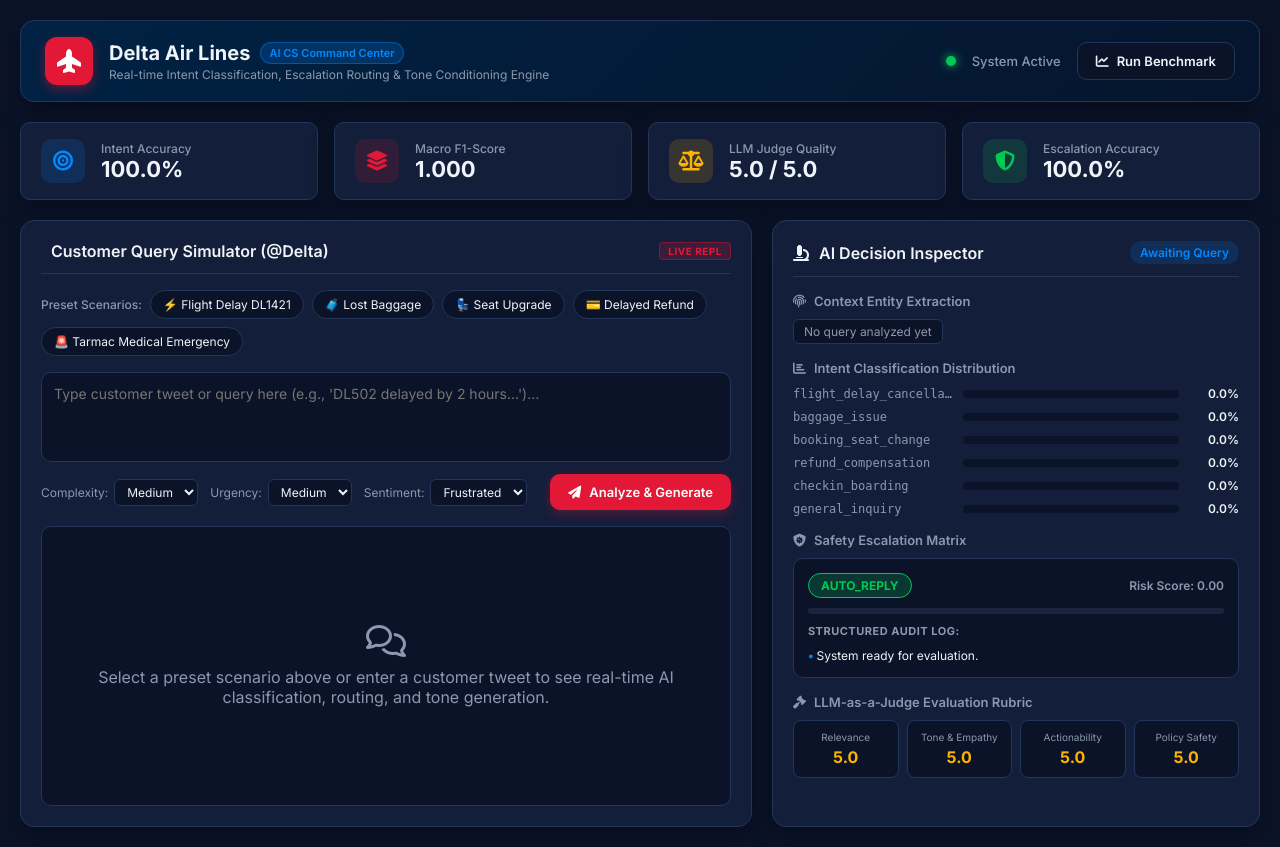
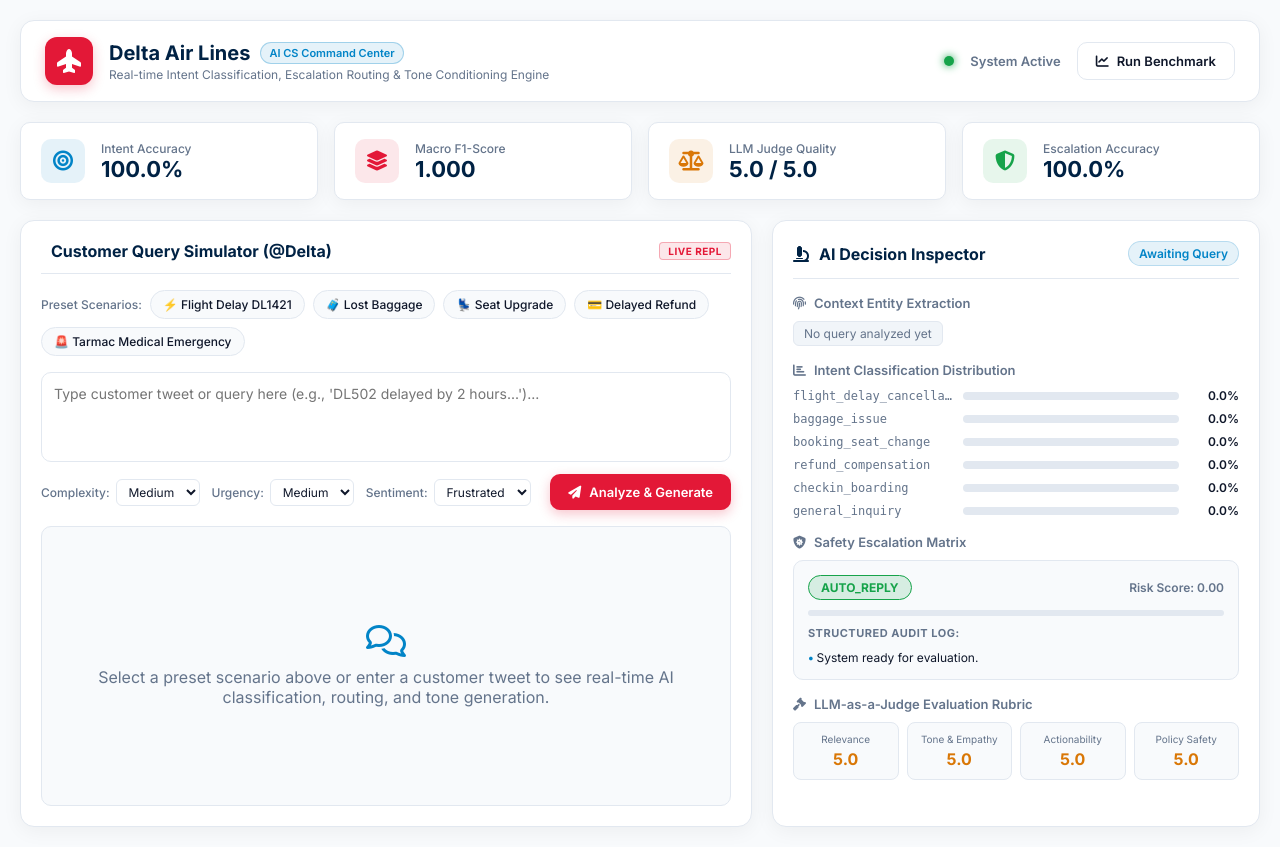
Before and after one commit to RIHASRI/DeltaCS-Agent-HiverAI-support, a Flask app: page / in a window 1280 px wide. Run offline with Flask 3, Linux system fonts and the light colour scheme.

Commit message:
Update Web UI to crisp White Theme and update repository screenshot

```diff
--- a/static/css/style.css
+++ b/static/css/style.css
@@ -1,20 +1,20 @@
 :root {
-    --bg-dark: #0b1329;
-    --bg-card: #131e3a;
-    --bg-card-hover: #1b2a4e;
-    --border-color: #24355a;
+    --bg-main: #f8fafc;
+    --bg-card: #ffffff;
+    --bg-card-hover: #f1f5f9;
+    --border-color: #e2e8f0;
     --delta-navy: #002244;
     --delta-red: #e31837;
     --delta-red-hover: #c4122d;
-    --accent-blue: #0088ff;
-    --accent-green: #00c853;
-    --accent-gold: #ffb300;
-    --text-main: #f0f4f8;
-    --text-muted: #8a99ad;
+    --accent-blue: #0284c7;
+    --accent-green: #16a34a;
+    --accent-gold: #d97706;
+    --text-main: #0f172a;
+    --text-muted: #64748b;
     --radius-lg: 14px;
     --radius-md: 10px;
     --radius-sm: 6px;
-    --shadow-main: 0 8px 24px rgba(0, 0, 0, 0.35);
+    --shadow-main: 0 4px 20px rgba(0, 0, 0, 0.05);
 }
 
 * {
@@ -25,7 +25,7 @@
 }
 
 body {
-    background-color: var(--bg-dark);
+    background-color: var(--bg-main);
     color: var(--text-main);
     min-height: 100vh;
     padding: 20px;
@@ -41,7 +41,7 @@ body {
 
 /* Navbar */
 .navbar {
-    background: linear-gradient(135deg, var(--delta-navy), #06152d);
+    background: #ffffff;
     border: 1px solid var(--border-color);
     border-radius: var(--radius-lg);
     padding: 16px 24px;
@@ -67,12 +67,13 @@ body {
     justify-content: center;
     font-size: 24px;
     color: #ffffff;
-    box-shadow: 0 4px 12px rgba(227, 24, 55, 0.4);
+    box-shadow: 0 4px 12px rgba(227, 24, 55, 0.25);
 }
 
 .brand h1 {
     font-size: 20px;
     font-weight: 700;
+    color: var(--delta-navy);
     display: flex;
     align-items: center;
     gap: 10px;
@@ -80,9 +81,9 @@ body {
 
 .badge-ai {
     font-size: 11px;
-    background: rgba(0, 136, 255, 0.2);
+    background: rgba(2, 132, 199, 0.1);
     color: var(--accent-blue);
-    border: 1px solid rgba(0, 136, 255, 0.4);
+    border: 1px solid rgba(2, 132, 199, 0.3);
     padding: 3px 8px;
     border-radius: 20px;
     font-weight: 600;
@@ -108,12 +109,12 @@ body {
 
 .status-indicator.online {
     background-color: var(--accent-green);
-    box-shadow: 0 0 10px var(--accent-green);
+    box-shadow: 0 0 8px var(--accent-green);
 }
 
 .status-text {
     font-size: 13px;
-    font-weight: 500;
+    font-weight: 600;
     color: var(--text-muted);
 }
 
@@ -145,10 +146,10 @@ body {
     font-size: 20px;
 }
 
-.kpi-icon.blue { background: rgba(0, 136, 255, 0.15); color: var(--accent-blue); }
-.kpi-icon.red { background: rgba(227, 24, 55, 0.15); color: var(--delta-red); }
-.kpi-icon.gold { background: rgba(255, 179, 0, 0.15); color: var(--accent-gold); }
-.kpi-icon.green { background: rgba(0, 200, 83, 0.15); color: var(--accent-green); }
+.kpi-icon.blue { background: rgba(2, 132, 199, 0.1); color: var(--accent-blue); }
+.kpi-icon.red { background: rgba(227, 24, 55, 0.1); color: var(--delta-red); }
+.kpi-icon.gold { background: rgba(217, 119, 6, 0.1); color: var(--accent-gold); }
+.kpi-icon.green { background: rgba(22, 163, 74, 0.1); color: var(--accent-green); }
 
 .kpi-info {
     display: flex;
@@ -164,7 +165,7 @@ body {
 .kpi-value {
     font-size: 22px;
     font-weight: 700;
-    color: var(--text-main);
+    color: var(--delta-navy);
 }
 
 /* Workspace Grid */
@@ -195,7 +196,8 @@ body {
 
 .card-header h2 {
     font-size: 16px;
-    font-weight: 600;
+    font-weight: 700;
+    color: var(--delta-navy);
     display: flex;
     align-items: center;
     gap: 10px;
@@ -203,9 +205,9 @@ body {
 
 .tag-live {
     font-size: 10px;
-    background: rgba(227, 24, 55, 0.2);
+    background: rgba(227, 24, 55, 0.1);
     color: var(--delta-red);
-    border: 1px solid rgba(227, 24, 55, 0.4);
+    border: 1px solid rgba(227, 24, 55, 0.3);
     padding: 2px 8px;
     border-radius: 4px;
     font-weight: 700;
@@ -227,18 +229,19 @@ body {
 }
 
 .chip {
-    background-color: var(--bg-dark);
+    background-color: var(--bg-main);
     border: 1px solid var(--border-color);
     color: var(--text-main);
     padding: 6px 12px;
     border-radius: 20px;
     font-size: 12px;
+    font-weight: 500;
     cursor: pointer;
     transition: all 0.2s ease;
 }
 
 .chip:hover {
-    background-color: var(--bg-card-hover);
+    background-color: #e2e8f0;
     border-color: var(--accent-blue);
     color: var(--accent-blue);
 }
@@ -258,7 +261,7 @@ body {
 textarea {
     width: 100%;
     height: 90px;
-    background-color: var(--bg-dark);
+    background-color: #ffffff;
     border: 1px solid var(--border-color);
     border-radius: var(--radius-md);
     padding: 12px;
@@ -266,11 +269,12 @@ textarea {
     font-size: 14px;
     resize: none;
     outline: none;
-    transition: border-color 0.2s ease;
+    transition: border-color 0.2s ease, box-shadow 0.2s ease;
 }
 
 textarea:focus {
     border-color: var(--accent-blue);
+    box-shadow: 0 0 0 3px rgba(2, 132, 199, 0.15);
 }
 
 .input-controls {
@@ -292,10 +296,11 @@ textarea:focus {
     display: flex;
     align-items: center;
     gap: 6px;
+    font-weight: 500;
 }
 
 select {
-    background-color: var(--bg-dark);
+    background-color: #ffffff;
     border: 1px solid var(--border-color);
     color: var(--text-main);
     padding: 4px 8px;
@@ -320,7 +325,7 @@ select {
 .btn-primary {
     background-color: var(--delta-red);
     color: #ffffff;
-    box-shadow: 0 4px 12px rgba(227, 24, 55, 0.3);
+    box-shadow: 0 4px 12px rgba(227, 24, 55, 0.25);
 }
 
 .btn-primary:hover {
@@ -329,7 +334,7 @@ select {
 }
 
 .btn-secondary {
-    background-color: var(--bg-dark);
+    background-color: #ffffff;
     border: 1px solid var(--border-color);
     color: var(--text-main);
 }
@@ -341,7 +346,7 @@ select {
 
 /* Chat Feed */
 .chat-feed {
-    background-color: var(--bg-dark);
+    background-color: #f8fafc;
     border: 1px solid var(--border-color);
     border-radius: var(--radius-md);
     min-height: 280px;
@@ -363,7 +368,7 @@ select {
     gap: 10px;
 }
 
-.chat-placeholder i { font-size: 32px; }
+.chat-placeholder i { font-size: 32px; color: var(--accent-blue); }
 
 .chat-msg {
     display: flex;
@@ -398,27 +403,30 @@ select {
 }
 
 .chat-msg.customer .msg-bubble {
-    background-color: #1a2744;
-    border: 1px solid #2b3e6b;
+    background-color: #ffffff;
+    border: 1px solid var(--border-color);
     color: var(--text-main);
+    box-shadow: 0 2px 6px rgba(0,0,0,0.03);
     border-top-left-radius: 2px;
 }
 
 .chat-msg.agent .msg-bubble {
     background-color: var(--delta-navy);
-    border: 1px solid var(--delta-red);
+    border: 1px solid var(--delta-navy);
     color: #ffffff;
+    box-shadow: 0 4px 12px rgba(0, 34, 68, 0.15);
     border-top-right-radius: 2px;
 }
 
 /* Inspector Panel */
 .inspector-badge {
     font-size: 12px;
-    background: rgba(0, 136, 255, 0.15);
+    background: rgba(2, 132, 199, 0.1);
     color: var(--accent-blue);
     padding: 4px 10px;
     border-radius: 20px;
     font-weight: 600;
+    border: 1px solid rgba(2, 132, 199, 0.2);
 }
 
 .inspector-section {
@@ -444,7 +452,7 @@ select {
 }
 
 .entity-tag {
-    background-color: var(--bg-dark);
+    background-color: #f1f5f9;
     border: 1px solid var(--border-color);
     padding: 4px 10px;
     border-radius: 6px;
@@ -483,7 +491,7 @@ select {
 
 .bar-track {
     height: 8px;
-    background-color: var(--bg-dark);
+    background-color: #e2e8f0;
     border-radius: 4px;
     overflow: hidden;
 }
@@ -498,11 +506,12 @@ select {
 .intent-pct {
     font-weight: 600;
     text-align: right;
+    color: var(--text-main);
 }
 
 /* Escalation Card */
 .escalation-card {
-    background-color: var(--bg-dark);
+    background-color: #f8fafc;
     border: 1px solid var(--border-color);
     border-radius: var(--radius-md);
     padding: 14px;
@@ -524,14 +533,14 @@ select {
     border-radius: 20px;
 }
 
-.badge-auto { background: rgba(0, 200, 83, 0.2); color: var(--accent-green); border: 1px solid var(--accent-green); }
-.badge-human { background: rgba(227, 24, 55, 0.2); color: var(--delta-red); border: 1px solid var(--delta-red); }
+.badge-auto { background: rgba(22, 163, 74, 0.15); color: var(--accent-green); border: 1px solid var(--accent-green); }
+.badge-human { background: rgba(227, 24, 55, 0.15); color: var(--delta-red); border: 1px solid var(--delta-red); }
 
 .esc-risk { font-size: 12px; font-weight: 600; color: var(--text-muted); }
 
 .risk-bar-track {
     height: 6px;
-    background-color: #1a253d;
+    background-color: #e2e8f0;
     border-radius: 3px;
     overflow: hidden;
 }
@@ -572,7 +581,7 @@ select {
 }
 
 .rubric-box {
-    background-color: var(--bg-dark);
+    background-color: #f8fafc;
     border: 1px solid var(--border-color);
     border-radius: 8px;
     padding: 10px;
@@ -598,7 +607,7 @@ select {
 .modal-overlay {
     position: fixed;
     top: 0; left: 0; right: 0; bottom: 0;
-    background: rgba(0, 0, 0, 0.75);
+    background: rgba(15, 23, 42, 0.5);
     backdrop-filter: blur(4px);
     display: none;
     justify-content: center;
@@ -607,7 +616,7 @@ select {
 }
 
 .modal-content {
-    background-color: var(--bg-card);
+    background-color: #ffffff;
     border: 1px solid var(--border-color);
     border-radius: var(--radius-lg);
     width: 90%;
@@ -615,7 +624,7 @@ select {
     max-height: 85vh;
     overflow-y: auto;
     padding: 24px;
-    box-shadow: var(--shadow-main);
+    box-shadow: 0 20px 40px rgba(0, 0, 0, 0.15);
 }
 
 .modal-header {
```
Also changed, not shown: 1 other file.
